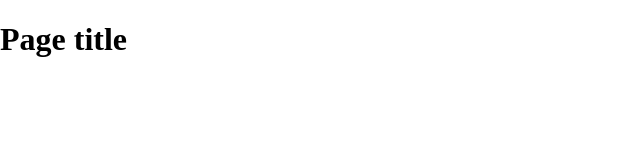
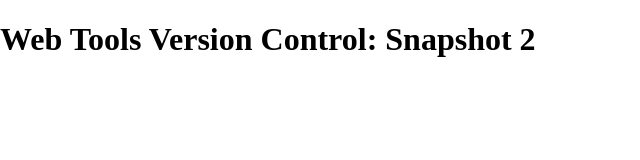
Before and after one commit to koaila/Web-Tools-Cloud-Repo, a plain HTML site: page index.html in a window 1280 px wide. Shown: the whole page, without its empty margins (0-640 px from the left). Drawn offline with nearby package versions, Linux system fonts and the light colour scheme.

Commit message:
Modified commit.
html changed. h1 tag.

```diff
--- a/index.html
+++ b/index.html
@@ -14,7 +14,7 @@
     </head>
     <body>
     <header>
-	<h1>Page title</h1>
+	<h1>Web Tools Version Control: Snapshot 2</h1>
     </header>
     <nav id="pageNav">
     </nav>
```
